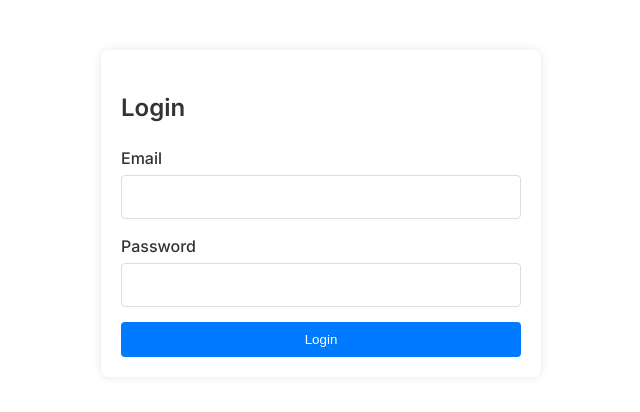
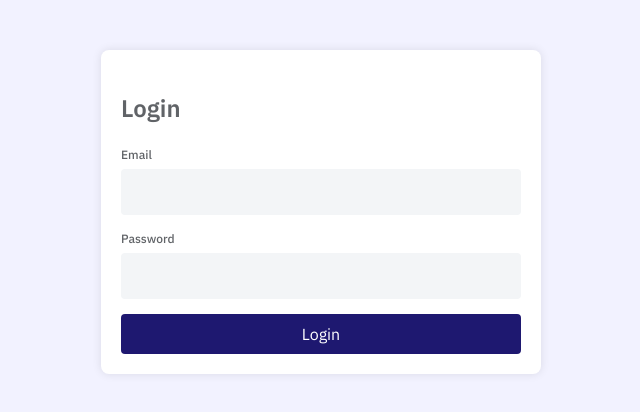
Before and after one commit to ithorim/budget_tracker, an Angular app in the folder frontend/budget-tracker/: page /login in a window 1280 px wide. Shown: the top 412 px of the page, without its empty margins (319-959 px from the left). Built offline with nearby package versions, Linux system fonts and the light colour scheme.

Commit message:
small css changes

```diff
--- a/frontend/budget-tracker/src/app/components/login/login.component.scss
+++ b/frontend/budget-tracker/src/app/components/login/login.component.scss
@@ -4,6 +4,7 @@
     padding: 20px;
     border-radius: 8px;
     box-shadow: 0 0 10px rgba(0,0,0,0.1);
+    background-color: #ffffff;
 }
 
 .form-group {
@@ -12,22 +13,30 @@
     label {
         display: block;
         margin-bottom: 5px;
+        font-size: 12px;
         font-weight: 500;
+        line-height: 18px;
     }
 
     input {
         width: 100%;
         padding: 12px 15px;
-        border: 1px solid #ddd;
+        border: none;
         border-radius: 4px;
-        font-size: 16px;
+        font-size: 14px;
+        line-height: 20px;
+        font-weight: 400;
+        font-family: inherit;
         transition: border-color 0.2s ease;
         box-sizing: border-box;
-
+        background-color: #f3f5f7;
+        border: 1px solid transparent;
         &:focus {
             outline: none;
-            border-color: #0056b3;
-            box-shadow: 0 0 0 2px rgba(0,86,179,0.1);
+            border: 1px solid rgb(68, 70, 73);
+        }
+        &:hover {
+            border: 1px solid rgb(96, 99, 103);
         }
     }
 }
@@ -35,13 +44,15 @@
 button {
     width: 100%;
     padding: 10px;
-    background-color: #007bff;
+    background-color: #1e1870;
     color: white;
     border: none;
     border-radius: 4px;
     cursor: pointer;
+    font-family: inherit;
+    font-size: 16px;
 
     &:hover {
-        background-color: #0056b3;
+        background-color: #56569b;
     }
 }
--- a/frontend/budget-tracker/src/index.html
+++ b/frontend/budget-tracker/src/index.html
@@ -6,7 +6,7 @@
   <base href="/">
   <meta name="viewport" content="width=device-width, initial-scale=1">
   <link rel="icon" type="image/x-icon" href="favicon.ico">
-  <link href="https://fonts.googleapis.com/css2?family=Inter:wght@400;500;600&display=swap" rel="stylesheet">
+  <link href="https://fonts.googleapis.com/css2?family=IBM+Plex+Sans:wght@400;500;600&display=swap" rel="stylesheet">
 </head>
 <body>
   <app-root></app-root>
--- a/frontend/budget-tracker/src/styles.scss
+++ b/frontend/budget-tracker/src/styles.scss
@@ -2,9 +2,10 @@
 
 body {
   margin: 0;
-  font-family: 'Inter', -apple-system, BlinkMacSystemFont, 'Segoe UI', Roboto, Oxygen, Ubuntu, Cantarell, sans-serif;
+  font-family: 'IBM Plex Sans', -apple-system, BlinkMacSystemFont, 'Segoe UI', Roboto, Oxygen, Ubuntu, Cantarell, sans-serif;
   -webkit-font-smoothing: antialiased;
   -moz-osx-font-smoothing: grayscale;
-  color: #333333;
+  color: rgb(96, 99, 103);
   line-height: 1.5;
+  background-color: #F2F2FF;
 }
```
